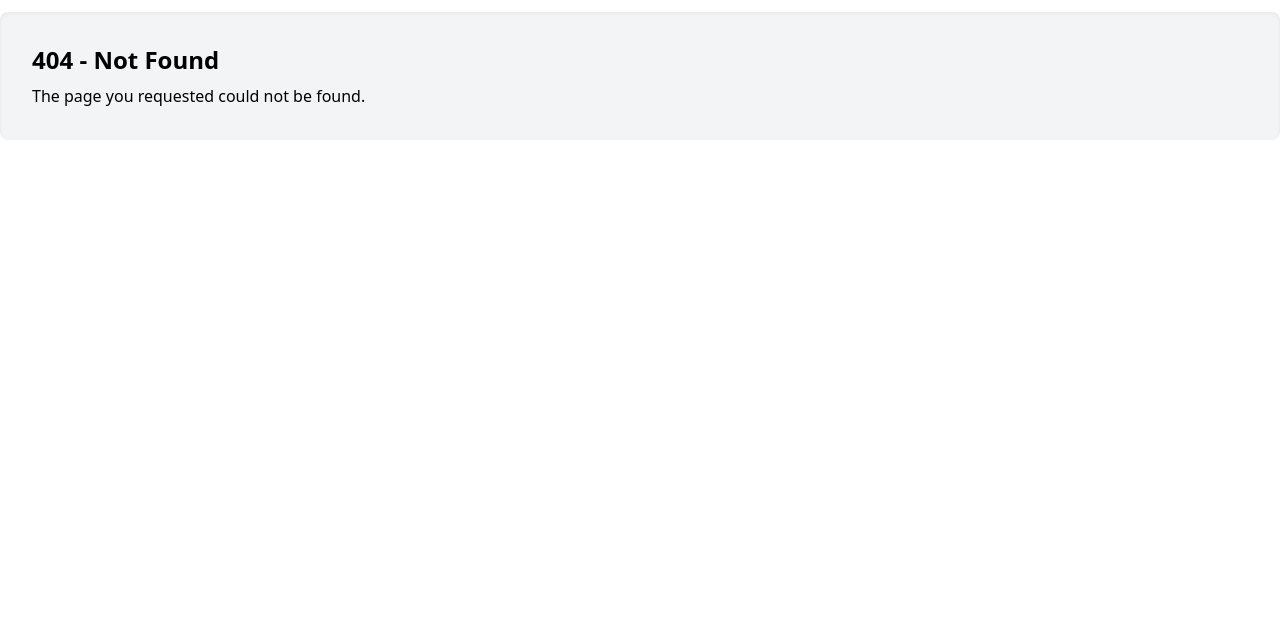
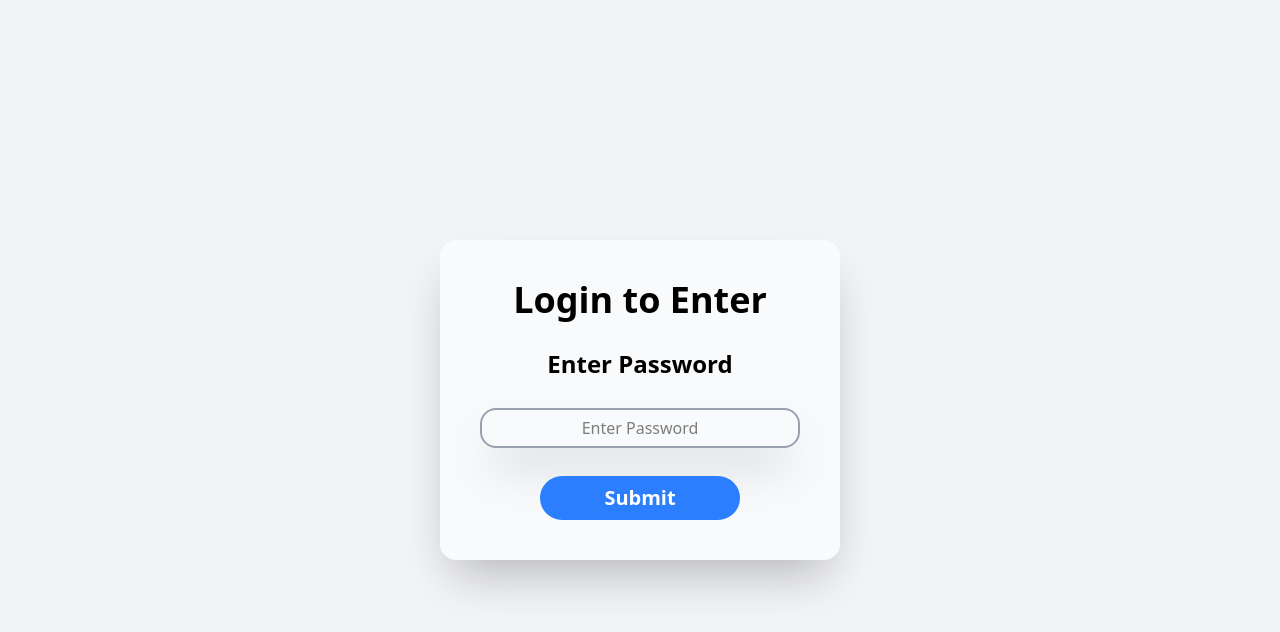
Before and after one commit to Vs786Programmer/E-Desk-Final, a React (Vite) app: page /login in a window 1280 px wide. Before the commit this address had no page. Shown: the top 632 px of the page. Built offline with nearby package versions, Linux system fonts and the light colour scheme.

Commit message:
Added login with password 1234

```diff
--- a/src/App.jsx
+++ b/src/App.jsx
@@ -1,13 +1,25 @@
 import Navbar from "./Components/navbar";
 import Sidebar from "./Components/sidebar";
-import { Outlet } from 'react-router-dom'
+import { Outlet, useNavigate } from 'react-router-dom'
 import { SpeedInsights } from '@vercel/speed-insights/react';
+import { useAuth } from './context/AuthContext';
 
 function App() {
+  const { logout } = useAuth();
+  const navigate = useNavigate();
+
+  const handleLogout = () => {
+    logout();
+    navigate('/login');
+  };
+
   return (
     <>
-      <Navbar />
-      <div className="main flex"><Sidebar/><Outlet/></div>
+      <Navbar onLogout={handleLogout} />
+      <div className="main flex">
+        <Sidebar/>
+        <Outlet/>
+      </div>
       <SpeedInsights />
     </>
   );
--- /dev/null
+++ b/src/Components/Login.jsx
@@ -0,0 +1,41 @@
+import { useState } from 'react'
+import { useAuth } from '../context/AuthContext'
+import { useNavigate } from 'react-router-dom'
+
+function Login() {
+  const [password, setPassword] = useState('')
+  const [error, setError] = useState('')
+  const { login } = useAuth()
+  const navigate = useNavigate()
+
+  const handleSubmit = (e) => {
+    e.preventDefault()
+    const success = login(password)
+    if (success) {
+      navigate('/')
+    } else {
+      setError('Invalid password')
+    }
+  }
+
+  return (
+  <div className='flex flex-col justify-center items-center h-screen bg-gray-100'>
+      <form onSubmit={handleSubmit} className='py-10 flex flex-col gap-7 w-100 bg-gray-50 rounded-2xl p-6 shadow-2xl h-auto justify-start items-center'>
+        <h1 className='text-4xl font-bold'>Login to Enter</h1>
+        <label htmlFor="password" className='text-2xl font-bold'>Enter Password</label>
+        <input
+          type="password"
+          id="password"
+          value={password}
+          onChange={(e) => setPassword(e.target.value)}
+          placeholder='Enter Password'
+          className='w-80 h-10 rounded-2xl text-center border-2 border-gray-400 shadow-2xl'
+        />
+        {error && <p className='text-red-500'>{error}</p>}
+        <button type='submit' className='regular-button w-50'>Submit</button>
+      </form>
+</div>
+  )
+}
+
+export default Login
--- /dev/null
+++ b/src/Components/RequireAuth.jsx
@@ -0,0 +1,12 @@
+import { Navigate } from 'react-router-dom'
+import { useAuth } from '../context/AuthContext'
+
+export default function RequireAuth({ children }) {
+  const { isAuthenticated } = useAuth()
+
+  if (!isAuthenticated) {
+    return <Navigate to="/login" replace />
+  }
+
+  return children
+}
--- a/src/Components/navbar.jsx
+++ b/src/Components/navbar.jsx
@@ -2,12 +2,22 @@ import React from 'react'
 import brandlogo from '../assets/Brandlogo.png'
 import profileIcon from '../assets/profile-icon.png'
 
-function Navbar() {
+function Navbar({ onLogout }) {
   return (
     <>
       <div className="px-5 py-1.5 flex justify-between items-center h-15 bg-white">
         <img className="" src={brandlogo} alt="brandlogo" />
-        <div className="text-white"><img src={profileIcon} alt="profileIcon" /></div>
+        <div className="flex items-center gap-4">
+          <button
+            onClick={onLogout}
+            className="text-gray-600 hover:text-gray-800 font-semibold"
+          >
+            Logout
+          </button>
+          <div className="text-white">
+            <img src={profileIcon} alt="profileIcon" />
+          </div>
+        </div>
       </div>
     </>
   );
--- /dev/null
+++ b/src/context/AuthContext.jsx
@@ -0,0 +1,43 @@
+import { createContext, useContext, useState, useEffect } from 'react';
+
+const AuthContext = createContext(null);
+
+export const AuthProvider = ({ children }) => {
+  const [isAuthenticated, setIsAuthenticated] = useState(() => {
+    // Initialize auth state from localStorage on first render
+    return localStorage.getItem('isAuthenticated') === 'true'
+  });
+
+  // Sync auth state with localStorage whenever it changes
+  useEffect(() => {
+    localStorage.setItem('isAuthenticated', isAuthenticated);
+  }, [isAuthenticated]);
+
+  const login = (password) => {
+    // Add your actual authentication logic here
+    if (password === "1234") { // Replace with real password check
+      setIsAuthenticated(true);
+      return true;
+    }
+    return false;
+  };
+
+  const logout = () => {
+    setIsAuthenticated(false);
+    localStorage.removeItem('isAuthenticated');
+  };
+
+  return (
+    <AuthContext.Provider value={{ isAuthenticated, login, logout }}>
+      {children}
+    </AuthContext.Provider>
+  );
+};
+
+export const useAuth = () => {
+  const context = useContext(AuthContext);
+  if (!context) {
+    throw new Error('useAuth must be used within an AuthProvider');
+  }
+  return context;
+};
--- a/src/index.css
+++ b/src/index.css
@@ -1,6 +1,4 @@
 @import "tailwindcss";
-
-
 
 /* in your styles.css or global.css */
 .sidebar-button {
@@ -13,3 +11,6 @@
 .Dashboard {
   @apply bg-gray-100 w-screen h-auto p-8 my-3 mr-10 inset-shadow-sm rounded-lg;
 }
+.regular-button {
+  @apply bg-blue-500 text-white text-xl font-semibold px-4 py-2 rounded-3xl hover:bg-blue-600 transition;
+}
```
Also changed, not shown: src/main.jsx (+12 -3 lines).
